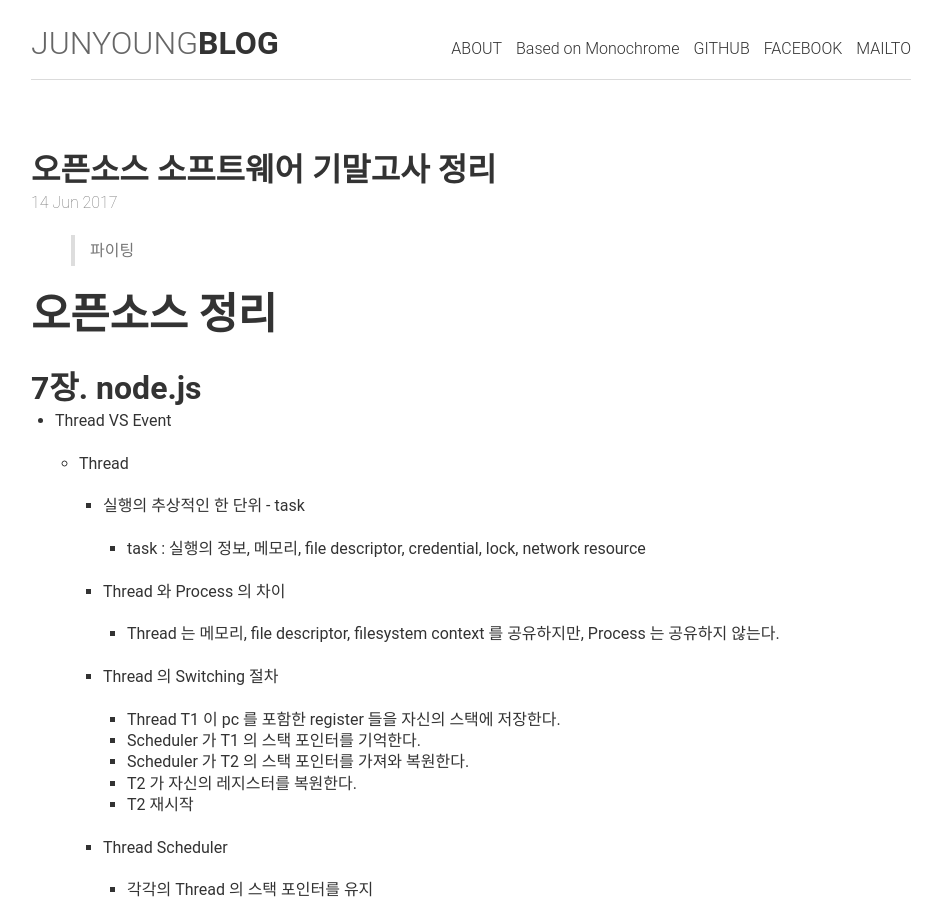
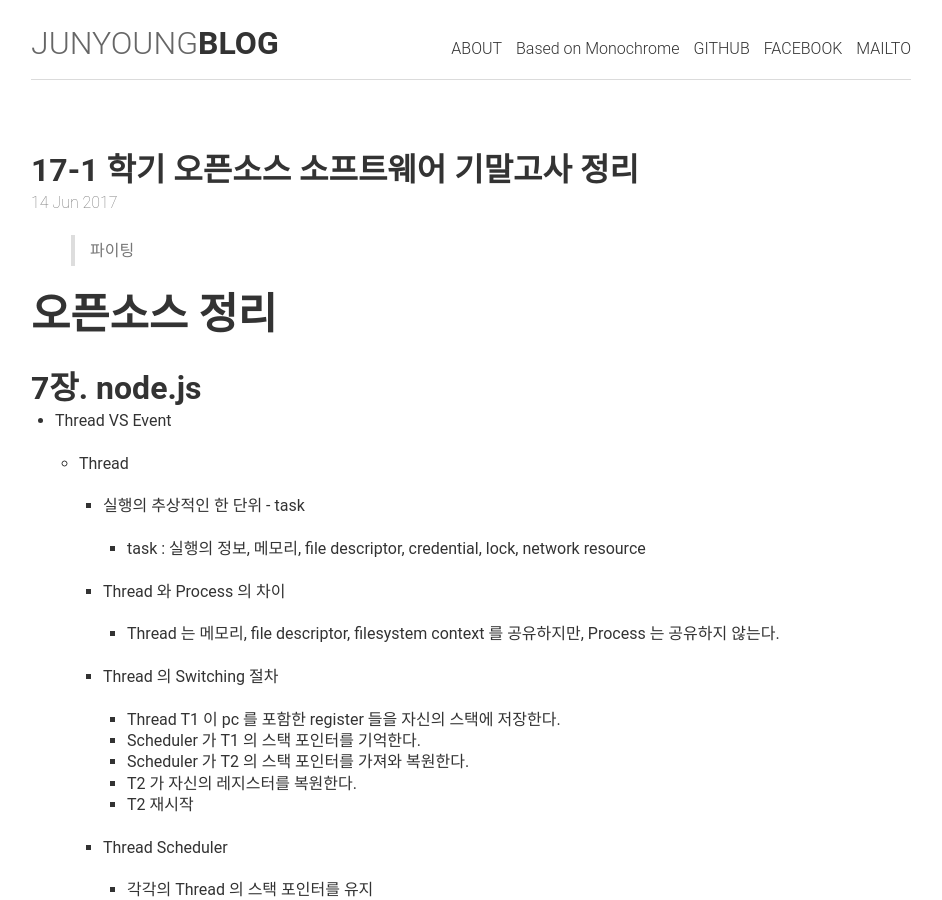
Before and after one commit to sungjunyoung/sungjunyoung.github.io_deprecated, a Jekyll site: the page built from _posts/2017-06-14-opensource-final-term.md, in a window 1280 px wide and 900 px high. Shown: the whole window, without its empty margins (169-1111 px from the left). Built offline with Jekyll 4.4.1, drawn with Linux system fonts in a browser that asks for light colours; comment, search, counter and statistics services are not loaded.

Commit message:
이름 다른 것들과 통

```diff
--- a/_posts/2017-06-14-opensource-final-term.md
+++ b/_posts/2017-06-14-opensource-final-term.md
@@ -1,7 +1,7 @@
 ---
-title: 오픈소스 소프트웨어 기말고사 정리
-description: 오픈소스 소프트웨어 기말고사 정리
-header: 오픈소스 소프트웨어 기말고사 정리
+title: 17-1 학기 오픈소스 소프트웨어 기말고사 정리
+description: 17-1 학기 오픈소스 소프트웨어 기말고사 정리
+header: 17-1 학기 오픈소스 소프트웨어 기말고사 정리
 ---
 
 > 파이팅
```
Also changed, not shown: other parts of _posts/2017-06-14-opensource-final-term.md (+5 -0 lines).
